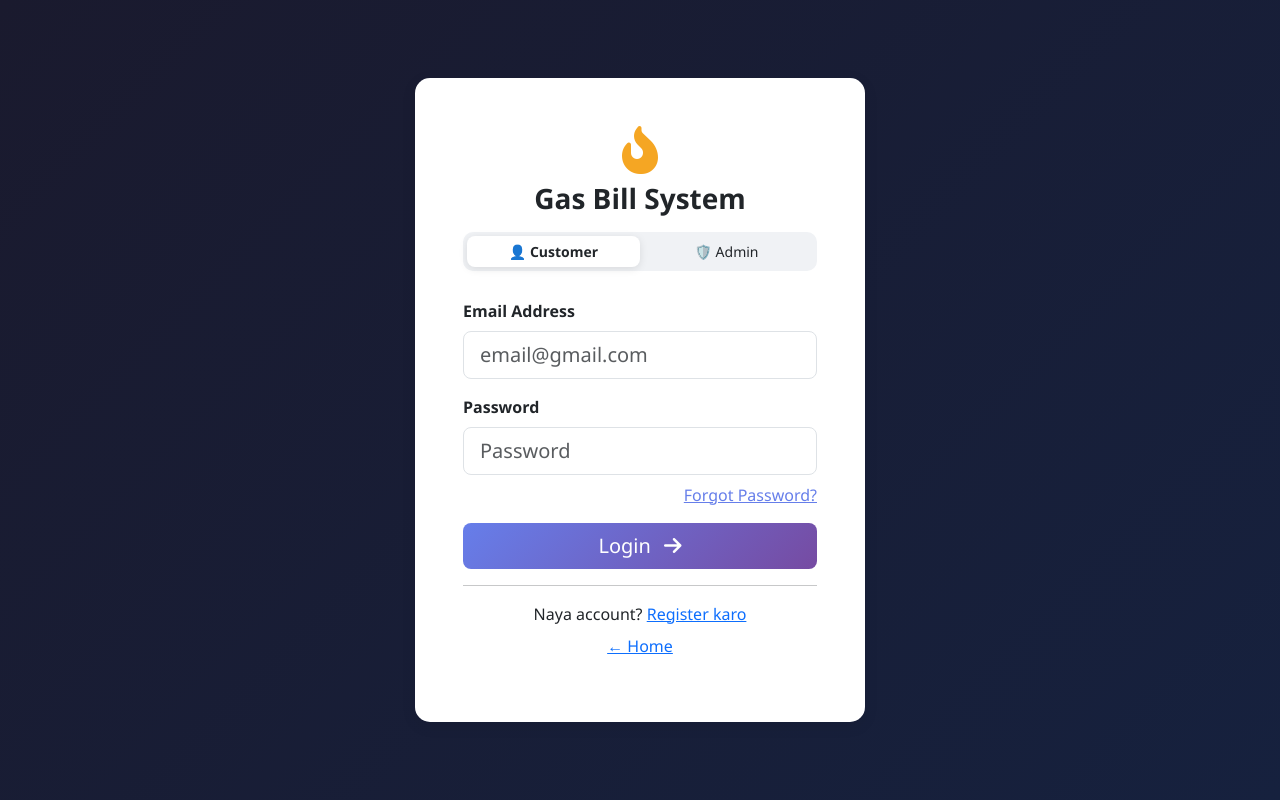
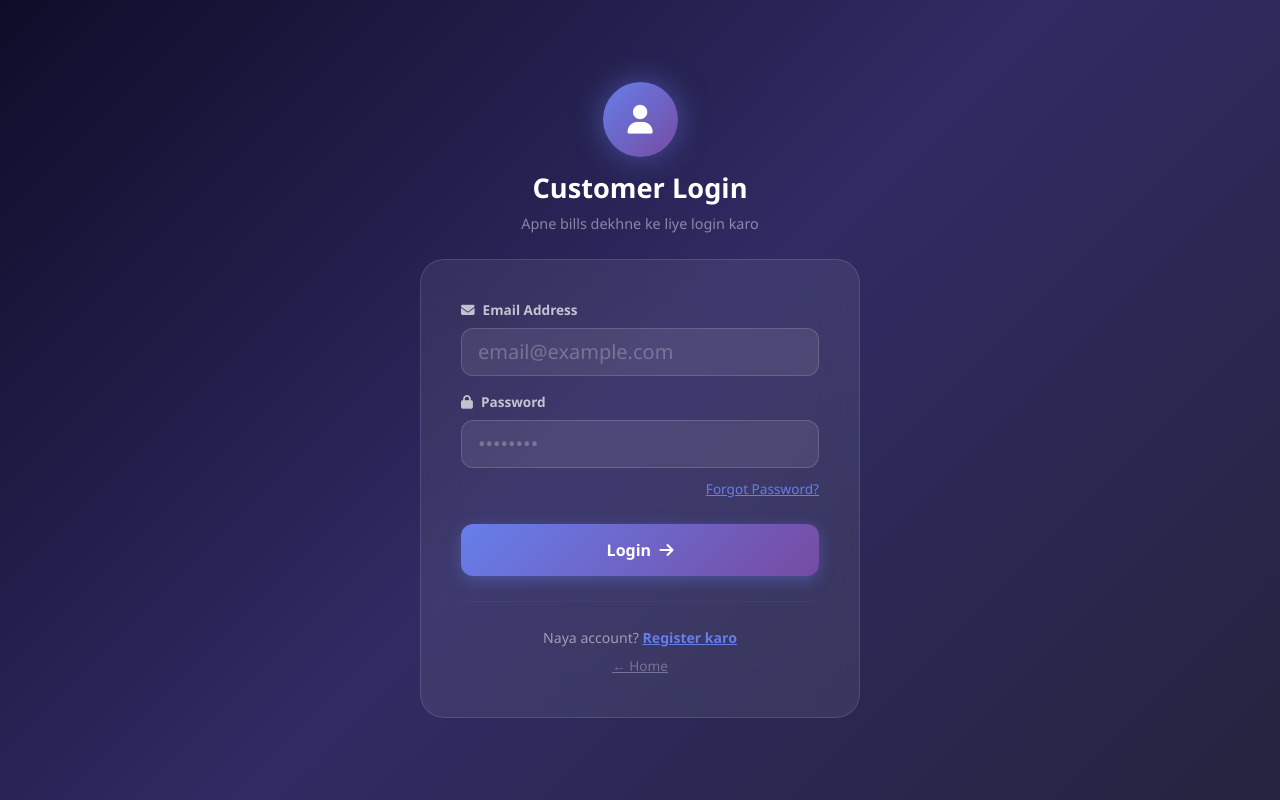
Before and after one commit to Hamad0987/gasbill, a Django app: page /login/ in a window 1280 px wide. Run offline with Django 5.2, Linux system fonts and the light colour scheme.

Commit message:
updated views, templates, admin login

```diff
--- a/bills/templates/bills/login.html
+++ b/bills/templates/bills/login.html
@@ -1,58 +1,57 @@
 {% extends 'bills/base.html' %}
 {% block auth_content %}
-<div style="min-height:100vh;background:linear-gradient(135deg,#1a1a2e,#16213e);display:flex;align-items:center;justify-content:center;">
-<div class="card p-5" style="width:450px;">
+<div style="min-height:100vh;background:linear-gradient(135deg,#0f0c29,#302b63,#24243e);display:flex;align-items:center;justify-content:center;">
+<div style="width:440px;">
   <div class="text-center mb-4">
-    <i class="fas fa-fire-flame-curved fa-3x" style="color:#f5a623;"></i>
-    <h3 class="mt-2 fw-bold text-dark">Gas Bill System</h3>
-
-    <!-- Role Tabs -->
-    <div class="d-flex mt-3 mb-1" style="background:#f0f2f5;border-radius:10px;padding:4px;">
-      <button onclick="setRole('customer')" id="tab-customer" class="btn btn-sm w-50 active-tab">👤 Customer</button>
-      <button onclick="setRole('admin')" id="tab-admin" class="btn btn-sm w-50">🛡️ Admin</button>
+    <div style="width:75px;height:75px;background:linear-gradient(135deg,#667eea,#764ba2);border-radius:50%;display:flex;align-items:center;justify-content:center;margin:0 auto 15px;font-size:1.8rem;color:white;box-shadow:0 0 30px rgba(102,126,234,0.5);">
+      <i class="fas fa-user"></i>
     </div>
+    <h3 style="color:white;font-weight:800;font-size:1.7rem;">Customer Login</h3>
+    <p style="color:rgba(255,255,255,0.45);font-size:0.9rem;">Apne bills dekhne ke liye login karo</p>
   </div>
-
-  {% if error %}<div class="alert alert-danger">{{ error }}</div>{% endif %}
-
-  <form method="post">
-    {% csrf_token %}
-    <input type="hidden" name="role" id="role-input" value="customer">
-    <div class="mb-3">
-      <label class="form-label fw-bold">Email Address</label>
-      <input type="email" name="email" class="form-control form-control-lg" placeholder="email@gmail.com" required>
+  <div style="background:rgba(255,255,255,0.07);backdrop-filter:blur(20px);border:1px solid rgba(255,255,255,0.12);border-radius:24px;padding:40px;">
+    {% if error %}
+    <div class="alert border-0" style="border-radius:12px;background:rgba(220,53,69,0.2);color:#ff6b7a;border:1px solid rgba(220,53,69,0.3)!important;">
+      <i class="fas fa-exclamation-circle me-2"></i>{{ error }}
     </div>
-    <div class="mb-2">
-      <label class="form-label fw-bold">Password</label>
-      <input type="password" name="password" class="form-control form-control-lg" placeholder="Password" required>
-    </div>
-    <div class="text-end mb-3">
-      <a href="/forgot-password/" style="color:#667eea;">Forgot Password?</a>
-    </div>
-    <button type="submit" class="btn btn-primary w-100 btn-lg">Login <i class="fas fa-arrow-right ms-2"></i></button>
-  </form>
-
-  <hr>
-  <p class="text-center mb-0" id="register-link">Naya account? <a href="/register/">Register karo</a></p>
-  <p class="text-center mt-2"><a href="/">← Home</a></p>
+    {% endif %}
+    <form method="post">
+      {% csrf_token %}
+      <input type="hidden" name="role" value="customer">
+      <div class="mb-3">
+        <label style="color:rgba(255,255,255,0.7);font-size:0.85rem;font-weight:600;margin-bottom:8px;display:block;">
+          <i class="fas fa-envelope me-2"></i>Email Address
+        </label>
+        <input type="email" name="email" class="form-control form-control-lg"
+          placeholder="email@example.com" required
+          style="background:rgba(255,255,255,0.08);border:1px solid rgba(255,255,255,0.15);color:white;border-radius:12px;">
+      </div>
+      <div class="mb-2">
+        <label style="color:rgba(255,255,255,0.7);font-size:0.85rem;font-weight:600;margin-bottom:8px;display:block;">
+          <i class="fas fa-lock me-2"></i>Password
+        </label>
+        <input type="password" name="password" class="form-control form-control-lg"
+          placeholder="••••••••" required
+          style="background:rgba(255,255,255,0.08);border:1px solid rgba(255,255,255,0.15);color:white;border-radius:12px;">
+      </div>
+      <div class="text-end mb-4">
+        <a href="/forgot-password/" style="color:#667eea;font-size:0.85rem;">Forgot Password?</a>
+      </div>
+      <button type="submit" class="btn w-100 btn-lg fw-bold"
+        style="background:linear-gradient(135deg,#667eea,#764ba2);color:white;border:none;border-radius:12px;padding:14px;font-size:1rem;box-shadow:0 4px 15px rgba(102,126,234,0.4);">
+        Login &nbsp;<i class="fas fa-arrow-right"></i>
+      </button>
+    </form>
+    <hr style="border-color:rgba(255,255,255,0.1);margin:25px 0;">
+    <p class="text-center mb-1" style="color:rgba(255,255,255,0.5);font-size:0.88rem;">
+      Naya account? <a href="/register/" style="color:#667eea;font-weight:600;">Register karo</a>
+    </p>
+    <p class="text-center mb-0"><a href="/" style="color:rgba(255,255,255,0.3);font-size:0.85rem;">← Home</a></p>
+  </div>
 </div>
 </div>
-
 <style>
-.active-tab{background:white!important;box-shadow:0 2px 8px rgba(0,0,0,0.1);border-radius:8px!important;font-weight:bold;}
+input::placeholder { color: rgba(255,255,255,0.25) !important; }
+input:focus { background: rgba(255,255,255,0.12) !important; border-color: rgba(102,126,234,0.6) !important; color: white !important; box-shadow: 0 0 0 3px rgba(102,126,234,0.2) !important; }
 </style>
-
-<script>
-function setRole(role){
-  document.getElementById('role-input').value = role;
-  document.getElementById('tab-customer').classList.remove('active-tab');
-  document.getElementById('tab-admin').classList.remove('active-tab');
-  document.getElementById('tab-'+role).classList.add('active-tab');
-  if(role === 'admin'){
-    document.getElementById('register-link').style.display = 'none';
-  } else {
-    document.getElementById('register-link').style.display = 'block';
-  }
-}
-</script>
 {% endblock %}
--- a/bills/urls.py
+++ b/bills/urls.py
@@ -8,6 +8,7 @@ urlpatterns = [
     path('register/', views.register_view, name='register'),
     path('verify-otp/', views.verify_otp_view, name='verify_otp'),
     path('login/', views.login_view, name='login'),
+    path('admin-login/', views.admin_login_view, name='admin_login'),
     path('logout/', views.logout_view, name='logout'),
     path('forgot-password/', views.forgot_password_view, name='forgot_password'),
     path('reset-password/', views.reset_password_view, name='reset_password'),
--- a/bills/views.py
+++ b/bills/views.py
@@ -124,6 +124,23 @@ def logout_view(request):
     return redirect('home')
 
 
+def admin_login_view(request):
+    error = None
+    if request.method == 'POST':
+        email = request.POST.get('email')
+        password = request.POST.get('password')
+        user = authenticate(request, username=email, password=password)
+        if user:
+            if user.is_staff:
+                login(request, user)
+                return redirect('admin_dashboard')
+            else:
+                error = 'Aap admin nahi hain!'
+        else:
+            error = 'Email ya password galat hai!'
+    return render(request, 'bills/admin_login.html', {'error': error})
+
+
 def forgot_password_view(request):
     error = None
     if request.method == 'POST':
@@ -187,14 +204,39 @@ def reset_password_view(request):
 @user_passes_test(is_admin)
 def admin_dashboard(request):
     customers = CustomerProfile.objects.all()
-    bills = Bill.objects.all().order_by('-created_at')[:50]
+    bills = Bill.objects.all().order_by('-created_at')
+
+    # Filter logic
+    customer_filter = request.GET.get('customer')
+    month_filter = request.GET.get('month')
+    year_filter = request.GET.get('year')
+    paid_filter = request.GET.get('is_paid')
+
+    if customer_filter:
+        bills = bills.filter(customer__id=customer_filter)
+    if month_filter:
+        bills = bills.filter(month=month_filter)
+    if year_filter:
+        bills = bills.filter(year=year_filter)
+    if paid_filter == 'paid':
+        bills = bills.filter(is_paid=True)
+    elif paid_filter == 'unpaid':
+        bills = bills.filter(is_paid=False)
+
+    bills = bills[:50]
+
     total_amount = Bill.objects.aggregate(Sum('amount'))['amount__sum'] or 0
+
+    from .forms import BillFilterForm
+    filter_form = BillFilterForm(request.GET or None)
+
     return render(request, 'bills/admin_dashboard.html', {
         'customers': customers,
         'bills': bills,
         'total_amount': total_amount,
         'total_customers': customers.count(),
         'total_bills': Bill.objects.count(),
+        'filter_form': filter_form,
     })
 
 
@@ -338,122 +380,176 @@ def print_bill(request, bill_id):
     p = canvas.Canvas(buffer, pagesize=A4)
     width, height = A4
 
-    # Header
-    p.setFillColorRGB(0.0, 0.4, 0.2)
-    p.rect(0, height-110, width, 110, fill=1)
+    # ── HEADER BACKGROUND ──
+    p.setFillColorRGB(0.05, 0.27, 0.13)
+    p.rect(0, height-120, width, 120, fill=1)
+
+    # Flame icon area (circle)
+    p.setFillColorRGB(0.96, 0.65, 0.14)
+    p.circle(60, height-60, 28, fill=1)
+    p.setFillColorRGB(1, 1, 1)
+    p.setFont("Helvetica-Bold", 18)
+    p.drawString(49, height-66, "🔥")
+
+    # Company name
+    p.setFillColorRGB(1, 1, 1)
+    p.setFont("Helvetica-Bold", 22)
+    p.drawString(100, height-45, "GAS BILL MANAGEMENT SYSTEM")
+    p.setFont("Helvetica", 10)
+    p.setFillColorRGB(0.8, 0.95, 0.85)
+    p.drawString(100, height-63, "Sui Gas Distribution Network — Pakistan")
+    p.setFont("Helvetica", 9)
+    p.setFillColorRGB(0.7, 0.9, 0.78)
+    p.drawString(100, height-79, "Helpline: 1199   |   info@gasbill.pk   |   www.gasbill.pk")
+
+    # ── BILL INFO BOX (top right) ──
+    p.setFillColorRGB(0.96, 0.65, 0.14)
+    p.roundRect(width-185, height-108, 170, 82, 6, fill=1)
+    p.setFillColorRGB(0.05, 0.27, 0.13)
+    p.setFont("Helvetica-Bold", 9)
+    p.drawString(width-175, height-40, f"Bill No:   GBS-{bill.id:05d}")
+    p.drawString(width-175, height-56, f"Month:    {bill.month} {bill.year}")
+    p.drawString(width-175, height-72, f"Due Date: {bill.due_date.strftime('%d %b %Y') if bill.due_date else '---'}")
+    p.drawString(width-175, height-88, f"Issue Date: {bill.created_at.strftime('%d %b %Y')}")
+
+    # ── DIVIDER ──
+    p.setStrokeColorRGB(0.05, 0.27, 0.13)
+    p.setLineWidth(1.5)
+    p.line(30, height-130, width-30, height-130)
+
+    # ── CUSTOMER INFO SECTION ──
+    p.setFillColorRGB(0.05, 0.27, 0.13)
+    p.roundRect(30, height-175, width-60, 28, 5, fill=1)
+    p.setFillColorRGB(1, 1, 1)
+    p.setFont("Helvetica-Bold", 10)
+    p.drawString(42, height-157, "CUSTOMER INFORMATION")
+
+    # Customer details — two columns
+    p.setFillColorRGB(0.97, 0.97, 0.97)
+    p.roundRect(30, height-240, width-60, 60, 4, fill=1)
+
+    details = [
+        (42,  height-192, "Name:",    bill.customer.user.get_full_name()),
+        (42,  height-210, "Address:", bill.customer.address[:55] if bill.customer.address else "—"),
+        (310, height-192, "Meter No:", bill.customer.meter_no),
+        (310, height-210, "Phone:",    bill.customer.phone or "—"),
+    ]
+    for x, y, label, value in details:
+        p.setFillColorRGB(0.3, 0.3, 0.3)
+        p.setFont("Helvetica-Bold", 8.5)
+        p.drawString(x, y, label)
+        p.setFillColorRGB(0, 0, 0)
+        p.setFont("Helvetica", 8.5)
+        p.drawString(x + 58, y, str(value))
+
+    # ── METER READING TABLE ──
+    p.setFillColorRGB(0.05, 0.27, 0.13)
+    p.roundRect(30, height-278, width-60, 28, 5, fill=1)
+    p.setFillColorRGB(1, 1, 1)
+    p.setFont("Helvetica-Bold", 10)
+    p.drawString(42, height-260, "METER READING DETAILS")
+
+    # Table header
+    p.setFillColorRGB(0.88, 0.94, 0.90)
+    p.roundRect(30, height-305, width-60, 22, 3, fill=1)
+    p.setFillColorRGB(0.05, 0.27, 0.13)
+    p.setFont("Helvetica-Bold", 9)
+    col_x = [42, 140, 240, 330, 430]
+    headers = ["Month / Year", "Prev Reading", "Curr Reading", "Units (m³)", "Amount (Rs.)"]
+    for hdr, x in zip(headers, col_x):
+        p.drawString(x, height-293, hdr)
+
+    # Table row
+    p.setFillColorRGB(1, 1, 1)
+    p.roundRect(30, height-328, width-60, 22, 3, fill=1)
+    p.setFillColorRGB(0, 0, 0)
+    p.setFont("Helvetica", 9)
+    row_vals = [
+        f"{bill.month} {bill.year}",
+        f"{bill.previous_reading:.0f}",
+        f"{bill.current_reading:.0f}",
+        f"{bill.units:.0f}" if bill.units else "—",
+        f"{bill.amount:,.0f}",
+    ]
+    for val, x in zip(row_vals, col_x):
+        p.drawString(x, height-316, val)
+
+    # Bottom border line
+    p.setStrokeColorRGB(0.85, 0.85, 0.85)
+    p.setLineWidth(0.5)
+    p.line(30, height-330, width-30, height-330)
+
+    # ── AMOUNT + STATUS BOXES ──
+    # Status box
+    if bill.is_paid:
+        p.setFillColorRGB(0.07, 0.55, 0.25)
+    else:
+        p.setFillColorRGB(0.78, 0.1, 0.1)
+    p.roundRect(30, height-390, 140, 50, 8, fill=1)
+    p.setFillColorRGB(1, 1, 1)
+    p.setFont("Helvetica-Bold", 18)
+    status_text = "✔  PAID" if bill.is_paid else "✘  UNPAID"
+    p.drawString(48, height-362, "PAID" if bill.is_paid else "UNPAID")
+    p.setFont("Helvetica", 8)
+    p.drawString(48, height-377, "Payment Status")
+
+    # Total payable box
+    p.setFillColorRGB(0.05, 0.27, 0.13)
+    p.roundRect(width-210, height-390, 180, 50, 8, fill=1)
+    p.setFillColorRGB(0.96, 0.65, 0.14)
+    p.setFont("Helvetica-Bold", 10)
+    p.drawString(width-198, height-355, "TOTAL PAYABLE")
     p.setFillColorRGB(1, 1, 1)
     p.setFont("Helvetica-Bold", 20)
-    p.drawString(50, height-45, "GAS BILL MANAGEMENT SYSTEM")
-    p.setFont("Helvetica", 11)
-    p.drawString(50, height-65, "Sui Gas Distribution Network")
-    p.setFont("Helvetica", 9)
-    p.drawString(50, height-82, "Helpline: 1199  |  info@gasbill.pk")
+    p.drawString(width-198, height-378, f"Rs. {bill.amount:,.0f}")
 
-    # Bill info box
-    p.setFillColorRGB(0.95, 0.95, 0.95)
-    p.rect(width-180, height-105, 160, 60, fill=1)
-    p.setFillColorRGB(0, 0, 0)
-    p.setFont("Helvetica-Bold", 9)
-    p.drawString(width-170, height-55, f"Bill No: GBS-{bill.id:05d}")
-    p.drawString(width-170, height-70, f"Month: {bill.month} {bill.year}")
-    p.drawString(width-170, height-85, f"Due Date: 15 {bill.month} {bill.year}")
-
-    # Customer Info
-    p.setFillColorRGB(0.0, 0.4, 0.2)
-    p.rect(30, height-145, width-60, 22, fill=1)
-    p.setFillColorRGB(1, 1, 1)
-    p.setFont("Helvetica-Bold", 10)
-    p.drawString(40, height-133, "CUSTOMER INFORMATION")
-
-    p.setFillColorRGB(0, 0, 0)
-    info = [
-        (40, height-165, "Consumer Name:", bill.customer.user.get_full_name()),
-        (40, height-180, "Meter Number:", bill.customer.meter_no),
-        (40, height-195, "Address:", bill.customer.address[:60]),
-        (320, height-165, "Phone:", bill.customer.phone),
-    ]
-    for x, y, label, value in info:
-        p.setFont("Helvetica-Bold", 9)
-        p.drawString(x, y, label)
-        p.setFont("Helvetica", 9)
-        p.drawString(x + 80, y, value)
-
-    # Reading Table
-    p.setFillColorRGB(0.0, 0.4, 0.2)
-    p.rect(30, height-230, width-60, 22, fill=1)
-    p.setFillColorRGB(1, 1, 1)
-    p.setFont("Helvetica-Bold", 10)
-    p.drawString(40, height-218, "METER READING DETAILS")
-
-    p.setFillColorRGB(0.85, 0.85, 0.85)
-    p.rect(30, height-255, width-60, 20, fill=1)
-    p.setFillColorRGB(0, 0, 0)
-    p.setFont("Helvetica-Bold", 9)
-    headers = ["Month", "Year", "Reading (CFT)", "Amount"]
-    x_pos = [40, 150, 260, 400]
-    for h, x in zip(headers, x_pos):
-        p.drawString(x, height-245, h)
-
-    p.setFillColorRGB(0.97, 0.97, 0.97)
-    p.rect(30, height-275, width-60, 18, fill=1)
-    p.setFillColorRGB(0, 0, 0)
-    p.setFont("Helvetica", 9)
-    values = [bill.month, str(bill.year), str(bill.reading), f"Rs. {bill.amount}"]
-    for v, x in zip(values, x_pos):
-        p.drawString(x, height-265, v)
-
-    # Amount & Status
-    p.setFillColorRGB(0.0, 0.4, 0.2)
-    p.rect(width-200, height-330, 170, 45, fill=1)
-    p.setFillColorRGB(1, 1, 1)
-    p.setFont("Helvetica-Bold", 11)
-    p.drawString(width-190, height-305, "TOTAL PAYABLE")
-    p.setFont("Helvetica-Bold", 16)
-    p.drawString(width-190, height-325, f"Rs. {bill.amount}")
-
-    if bill.is_paid:
-        p.setFillColorRGB(0.1, 0.6, 0.1)
-    else:
-        p.setFillColorRGB(0.8, 0.1, 0.1)
-    p.rect(30, height-330, 120, 45, fill=1)
-    p.setFillColorRGB(1, 1, 1)
-    p.setFont("Helvetica-Bold", 14)
-    p.drawString(50, height-312, "PAID" if bill.is_paid else "UNPAID")
-
-    # Bill Image
+    # ── BILL IMAGE ──
     if bill.bill_image:
         try:
-            p.setFillColorRGB(0, 0, 0)
-            p.setFont("Helvetica-Bold", 10)
-            p.drawString(40, height-360, "Attached Bill Image:")
-            p.drawImage(bill.bill_image.path, 30, height-560,
-                       width=250, height=180, preserveAspectRatio=True)
+            p.setFillColorRGB(0.05, 0.27, 0.13)
+            p.roundRect(30, height-415, 160, 18, 3, fill=1)
+            p.setFillColorRGB(1, 1, 1)
+            p.setFont("Helvetica-Bold", 9)
+            p.drawString(42, height-403, "ATTACHED BILL IMAGE")
+            p.drawImage(bill.bill_image.path, 30, height-600,
+                       width=230, height=175, preserveAspectRatio=True)
         except:
             pass
 
-    # Instructions
-    p.setFillColorRGB(0, 0, 0)
+    # ── PAYMENT INSTRUCTIONS ──
+    instr_x = 290 if bill.bill_image else 42
+    p.setFillColorRGB(0.05, 0.27, 0.13)
+    p.roundRect(instr_x, height-415, width-instr_x-30, 18, 3, fill=1)
+    p.setFillColorRGB(1, 1, 1)
     p.setFont("Helvetica-Bold", 9)
-    p.drawString(40, height-380, "Payment Instructions:")
+    p.drawString(instr_x+12, height-403, "PAYMENT INSTRUCTIONS")
+
+    p.setFillColorRGB(0.97, 0.97, 0.97)
+    p.roundRect(instr_x, height-600, width-instr_x-30, 178, 4, fill=1)
+    p.setFillColorRGB(0.1, 0.1, 0.1)
+    p.setFont("Helvetica", 8.5)
+    instructions = [
+        "•  Bank mein bill ki due date se pehle payment karen.",
+        "•  EasyPaisa / JazzCash se bhi payment mumkin hai.",
+        "•  Late payment par surcharge lagay ga.",
+        "•  Bill number zaror note karen payment ke waqt.",
+        "•  Queries ke liye helpline 1199 par call karen.",
+        "•  Online: www.gasbill.pk par bhi pay kar sakte hain.",
+    ]
+    y = height - 435
+    for inst in instructions:
+        p.drawString(instr_x + 12, y, inst)
+        y -= 16
+
+    # ── FOOTER ──
+    p.setFillColorRGB(0.05, 0.27, 0.13)
+    p.rect(0, 0, width, 45, fill=1)
+    p.setFillColorRGB(0.96, 0.65, 0.14)
+    p.setFont("Helvetica-Bold", 8)
+    p.drawString(40, 28, "Gas Bill Management System  |  Computer Generated Bill — No Signature Required")
+    p.setFillColorRGB(0.7, 0.9, 0.78)
     p.setFont("Helvetica", 8)
-    instructions = [
-        "• Bank mein bill ki due date se pehle payment karen",
-        "• EasyPaisa / JazzCash se bhi payment mumkin hai",
-        "• Late payment par surcharge lagay ga",
-        "• Queries ke liye helpline 1199 par call karen",
-    ]
-    y = height - 395
-    for inst in instructions:
-        p.drawString(40, y, inst)
-        y -= 13
-
-    # Footer
-    p.setFillColorRGB(0.0, 0.4, 0.2)
-    p.rect(0, 0, width, 40, fill=1)
-    p.setFillColorRGB(1, 1, 1)
-    p.setFont("Helvetica", 8)
-    p.drawString(40, 25, "Gas Bill Management System | Computer Generated Bill")
-    p.drawString(40, 12, f"Print Date: {bill.created_at.strftime('%d-%m-%Y')}")
+    p.drawString(40, 14, f"Generated: {bill.created_at.strftime('%d-%m-%Y %H:%M')}   |   Bill No: GBS-{bill.id:05d}   |   Meter: {bill.customer.meter_no}")
 
     p.showPage()
     p.save()
```
Also changed, not shown: bills/templates/bills/admin_dashboard.html (+7 -2 lines), bills/templates/bills/admin_login.html (added, +51 -0 lines), bills/templates/bills/home.html (+40 -23 lines), db.sqlite3.
